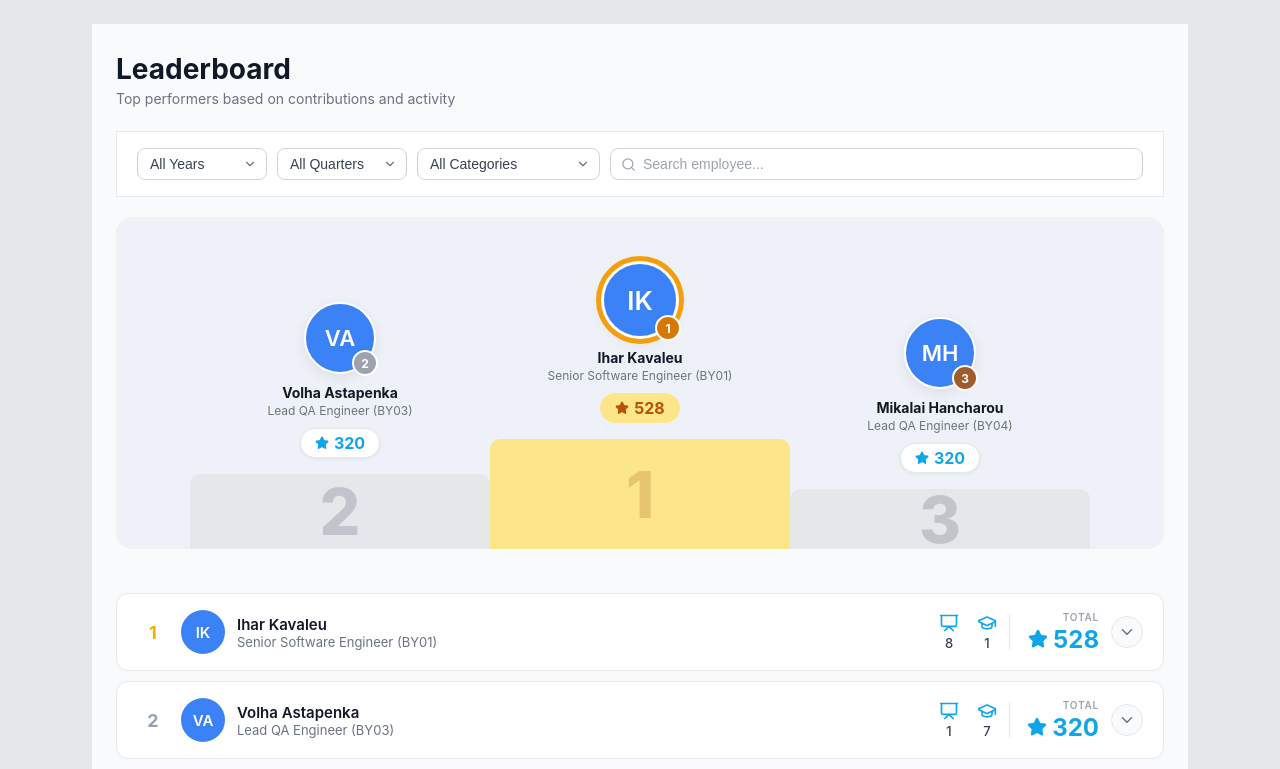
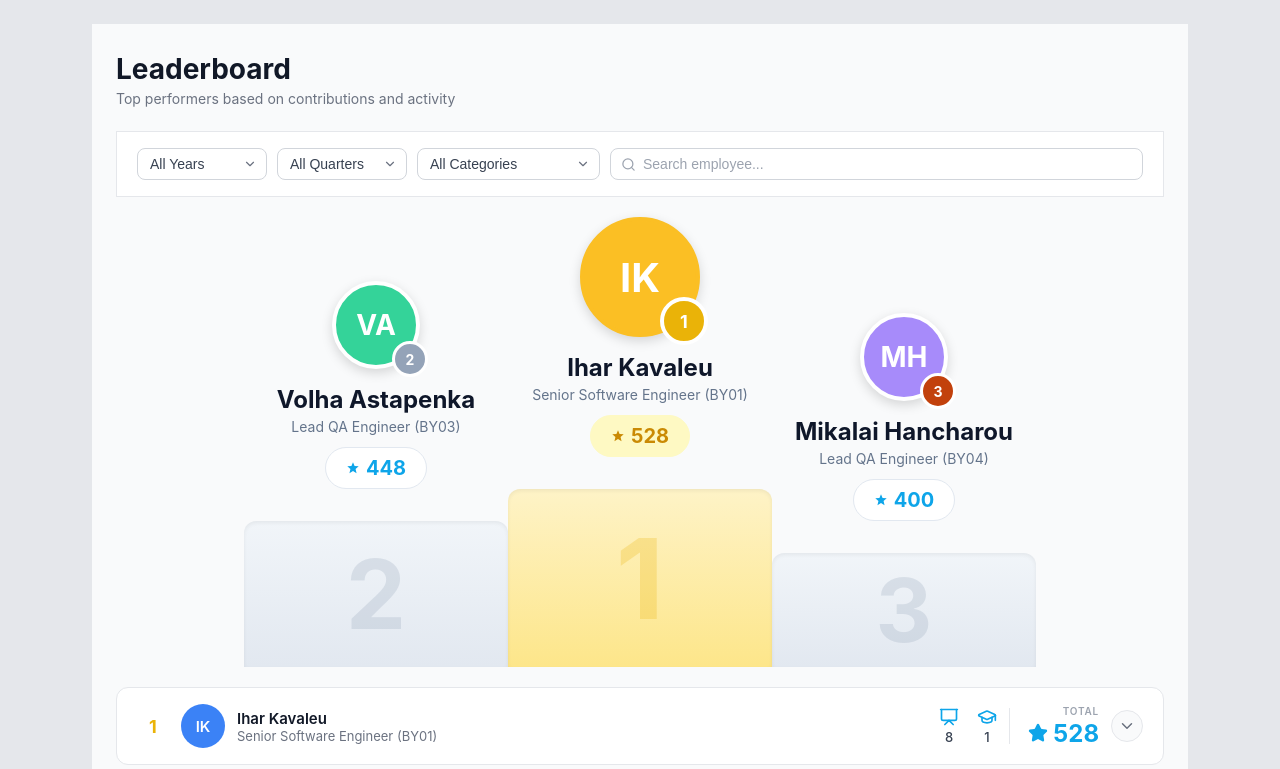
Before and after one commit to Gennady-Andreyev/Vention-AI-Challenge-2.0, a React (Vite) app in the folder task-1/: page / in a window 1280 px wide. Shown: the top 769 px of the page. Built offline with nearby package versions, Linux system fonts and the light colour scheme.

Commit message:
Podium and text colors fix

```diff
--- a/task-1/src/components/LeaderboardRow.css
+++ b/task-1/src/components/LeaderboardRow.css
@@ -200,7 +200,6 @@
 
 .activity-table tbody td {
   padding: 17px 12px 17px 0;
-  color: #111827;
   vertical-align: middle;
 }
 
--- a/task-1/src/components/Podium.css
+++ b/task-1/src/components/Podium.css
@@ -1,187 +1,232 @@
-.podium-section {
-  background: #eef1f7;
-  border-radius: 16px;
-  padding: 32px 24px 0;
-  margin-bottom: 24px;
-  overflow: hidden;
-}
+.podium {
+  --gold-ring:      #FBBF24;
+  --gold-block-1:   #FEF3C7;
+  --gold-block-2:   #FDE68A;
+  --gold-number:    rgba(234, 179, 8, 0.25);
+  --gold-badge:     #EAB308;
+  --score-bg:       #FEF9C3;
+  --score-fg:       #CA8A04;
 
-.podium-cards-row {
+  --silver-ring:    #FFFFFF;
+  --silver-block-1: #F1F5F9;
+  --silver-block-2: #E2E8F0;
+  --silver-number:  rgba(148, 163, 184, 0.25);
+  --silver-badge:   #94A3B8;
+
+  --bronze-ring:    #FFFFFF;
+  --bronze-block-1: #F1F5F9;
+  --bronze-block-2: #E2E8F0;
+  --bronze-number:  rgba(148, 163, 184, 0.25);
+  --bronze-badge:   #C2410C;
+
+  --text-primary:   #0F172A;
+  --text-muted:     #64748B;
+
+  --shadow-soft:    0 4px 12px rgba(0,0,0,0.15);
+  --shadow-inset:   inset 0 2px 4px rgba(0,0,0,0.06);
+  --radius-pill:    999px;
+
   display: flex;
   align-items: flex-end;
   justify-content: center;
-  gap: 0;
 }
 
-.podium-slot {
+.podium-col {
+  width: 264px;
   display: flex;
   flex-direction: column;
   align-items: center;
-  flex: 1;
-  max-width: 300px;
 }
 
-.podium-card {
+
+.podium-userblock {
   display: flex;
   flex-direction: column;
   align-items: center;
-  padding: 12px 8px 16px;
-  width: 100%;
+  margin-bottom: 16px;
 }
 
 .podium-avatar-wrap {
   position: relative;
-  margin-bottom: 10px;
 }
 
 .podium-avatar {
-  width: 72px;
-  height: 72px;
-  border-radius: 50%;
-  background: #3b82f6;
-  color: #fff;
   display: flex;
   align-items: center;
   justify-content: center;
-  font-size: 22px;
-  font-weight: 600;
-  border: 2px solid #fff;
-  box-shadow: 0 4px 14px rgba(0,0,0,0.08);
+  border-radius: 50%;
+  font-weight: 700;
+  color: #fff;
+  box-shadow: var(--shadow-soft);
 }
 
-.gold .podium-avatar {
-  width: 78px;
-  height: 78px;
-  font-size: 26px;
-  border: 3px solid #fff;
-  box-shadow: 0 0 0 5px #f59e0b, 0 4px 14px rgba(0,0,0,0.08);
+.podium-avatar--gold {
+  width: 120px;
+  height: 120px;
+  font-size: 40px;
+  border: 4px solid var(--gold-ring);
 }
 
-.gold .podium-score {
-  background: #fde68a;
-  border-color: #fde68a;
-  color: #b45309;
-  box-shadow: none;
+.podium-avatar--silver {
+  width: 88px;
+  height: 88px;
+  font-size: 28px;
+  border: 4px solid var(--silver-ring);
 }
 
-.gold .podium-star {
-  color: #b45309;
+.podium-avatar--bronze {
+  width: 88px;
+  height: 88px;
+  font-size: 28px;
+  border: 4px solid var(--bronze-ring);
 }
 
-.podium-rank-badge {
+.podium-badge {
   position: absolute;
-  bottom: -2px;
-  right: -2px;
-  width: 26px;
-  height: 26px;
+  bottom: -8px;
+  right: -8px;
   border-radius: 50%;
   display: flex;
   align-items: center;
   justify-content: center;
-  font-size: 12px;
+  color: #fff;
   font-weight: 700;
-  color: #fff;
-  border: 2px solid #fff;
 }
 
-.gold-badge   { background: #d97706; }
-.silver-badge { background: #9ca3af; }
-.bronze-badge { background: #a05c2c; }
+.podium-badge--gold {
+  width: 48px;
+  height: 48px;
+  font-size: 18px;
+  background: var(--gold-badge);
+  border: 4px solid #fff;
+}
+
+.podium-badge--silver {
+  width: 36px;
+  height: 36px;
+  font-size: 14px;
+  background: var(--silver-badge);
+  border: 3px solid #fff;
+}
+
+.podium-badge--bronze {
+  width: 36px;
+  height: 36px;
+  font-size: 14px;
+  background: var(--bronze-badge);
+  border: 3px solid #fff;
+}
 
 .podium-name {
-  font-size: 14px;
+  font-size: 24px;
   font-weight: 700;
-  color: #111827;
+  color: var(--text-primary);
+  margin-top: 16px;
+  margin-bottom: 4px;
   text-align: center;
-  margin-bottom: 2px;
 }
 
-.podium-meta {
-  font-size: 12px;
-  color: #6b7280;
+.podium-role {
+  font-size: 14px;
+  font-weight: 400;
+  color: var(--text-muted);
   text-align: center;
-  margin-bottom: 10px;
 }
 
 .podium-score {
   display: inline-flex;
   align-items: center;
-  gap: 5px;
-  font-size: 16px;
+  gap: 6px;
+  padding: 8px 20px;
+  border-radius: var(--radius-pill);
+  background: #fff;
+  color: #0EA5E9;
+  font-size: 20px;
   font-weight: 700;
-  color: #0ea5e9;
-  background: #fff;
-  border: 1.5px solid #e5e7eb;
-  border-radius: 20px;
-  padding: 4px 14px;
-  box-shadow: 0 1px 4px rgba(0,0,0,0.06);
+  margin-top: 12px;
+  margin-bottom: 16px;
+  border: 1px solid #E2E8F0;
 }
 
-.podium-star {
-  color: #0ea5e9;
+.podium-col--gold .podium-score {
+  background: var(--score-bg);
+  color: var(--score-fg);
+  border-color: var(--score-bg);
 }
 
-.podium-platform {
-  width: 100%;
-  border-radius: 10px 10px 0 0;
+.podium-block {
+  width: 264px;
+  border-radius: 12px 12px 0 0;
+  box-shadow: var(--shadow-inset);
   display: flex;
   align-items: center;
   justify-content: center;
 }
 
-.podium-platform span {
-  font-size: 64px;
-  font-weight: 800;
-  opacity: 0.2;
+.podium-block span {
+  font-weight: 700;
+  line-height: 1;
 }
 
-.podium-platform-1 {
-  height: 110px;
-  background: #fde68a;
-  color: #92400e;
+.podium-block--gold {
+  height: 178px;
+  background: linear-gradient(180deg, var(--gold-block-1), var(--gold-block-2));
 }
 
-.podium-platform-2 {
-  height: 75px;
-  background: #e5e7eb;
-  color: #374151;
+.podium-block--gold span {
+  font-size: 112px;
+  color: var(--gold-number);
 }
 
-.podium-platform-3 {
-  height: 60px;
-  background: #e5e7eb;
-  color: #374151;
+.podium-block--silver {
+  height: 146px;
+  background: linear-gradient(180deg, var(--silver-block-1), var(--silver-block-2));
 }
 
-@media (max-width: 700px) {
-  .podium-section {
-    padding: 20px 16px;
-  }
-  .podium-cards-row {
+.podium-block--silver span {
+  font-size: 96px;
+  color: var(--silver-number);
+}
+
+.podium-block--bronze {
+  height: 114px;
+  background: linear-gradient(180deg, var(--bronze-block-1), var(--bronze-block-2));
+}
+
+.podium-block--bronze span {
+  font-size: 88px;
+  color: var(--bronze-number);
+}
+
+@media (max-width: 900px) {
+  .podium {
     flex-direction: column;
     align-items: stretch;
     gap: 14px;
   }
-  .podium-slot {
-    max-width: 100%;
+  .podium-col {
+    width: 100%;
   }
-  .podium-slot-1 { order: 1; }
-  .podium-slot-2 { order: 2; }
-  .podium-slot-3 { order: 3; }
-  .podium-platform {
-    display: none;
+  .podium-col--gold {
+    margin-bottom: 0;
+    order: 1;
   }
-  .podium-card {
-    padding: 16px 12px;
+  .podium-col--silver { order: 2; }
+  .podium-col--bronze { order: 3; }
+  .podium-block { display: none; }
+  .podium-userblock {
+    margin-bottom: 0;
+    padding: 16px;
     background: #fff;
     border: 1px solid #e5e7eb;
     border-radius: 12px;
   }
-  .gold .podium-avatar {
-    width: 76px;
-    height: 76px;
-    font-size: 24px;
-    border: 3px solid #fff;
-    box-shadow: 0 0 0 5px #f59e0b, 0 4px 14px rgba(0,0,0,0.08);
+  .podium-avatar--gold {
+    width: 96px;
+    height: 96px;
+    font-size: 32px;
+  }
+  .podium-name {
+    font-size: 20px;
   }
 }
--- a/task-1/src/components/Podium.jsx
+++ b/task-1/src/components/Podium.jsx
@@ -1,24 +1,54 @@
-import { Star } from 'lucide-react'
 import './Podium.css'
+
+const PASTEL_PALETTE = ['#60A5FA', '#34D399', '#F472B6', '#FBBF24', '#A78BFA']
 
 function getInitials(name) {
   return name.split(' ').map(n => n[0]).join('').slice(0, 2).toUpperCase()
 }
 
-function PodiumCard({ person, medalClass }) {
-  if (!person) return <div className={`podium-card podium-empty ${medalClass}`} />
+function pickColor(initials) {
+  let hash = 0
+  for (let i = 0; i < initials.length; i++) {
+    hash = (hash << 5) - hash + initials.charCodeAt(i)
+    hash |= 0
+  }
+  return PASTEL_PALETTE[Math.abs(hash) % PASTEL_PALETTE.length]
+}
+
+function StarIcon({ size = 14 }) {
+  return (
+    <svg width={size} height={size} viewBox="0 0 24 24" fill="currentColor" aria-hidden="true">
+      <path d="M12 2 L14.7 8.6 L21.8 9.2 L16.4 13.9 L18.1 20.9 L12 17.3 L5.9 20.9 L7.6 13.9 L2.2 9.2 L9.3 8.6 Z" />
+    </svg>
+  )
+}
+
+function PodiumColumn({ person, medal, rank }) {
+  if (!person) return <div className={`podium-col podium-col--${medal}`} />
   const initials = getInitials(person.name)
+  const color = pickColor(initials)
+
   return (
-    <div className={`podium-card ${medalClass}`}>
-      <div className="podium-avatar-wrap">
-        <div className="podium-avatar">{initials}</div>
-        <div className={`podium-rank-badge ${medalClass}-badge`}>{person.rank}</div>
+    <div className={`podium-col podium-col--${medal}`}>
+      <div className="podium-userblock">
+        <div className="podium-avatar-wrap">
+          <div
+            className={`podium-avatar podium-avatar--${medal}`}
+            style={{ background: color }}
+          >
+            {initials}
+          </div>
+          <div className={`podium-badge podium-badge--${medal}`}>{rank}</div>
+        </div>
+        <div className="podium-name">{person.name}</div>
+        <div className="podium-role">{person.title} ({person.unit})</div>
+        <div className="podium-score">
+          <StarIcon size={14} />
+          <span>{person.filteredTotal}</span>
+        </div>
       </div>
-      <div className="podium-name">{person.name}</div>
-      <div className="podium-meta">{person.title} ({person.unit})</div>
-      <div className="podium-score">
-        <Star size={14} className="podium-star" fill="currentColor" />
-        {person.filteredTotal}
+      <div className={`podium-block podium-block--${medal}`}>
+        <span>{rank}</span>
       </div>
     </div>
   )
@@ -30,21 +60,10 @@ export default function Podium({ ranked }) {
   const third = ranked[2]
 
   return (
-    <div className="podium-section">
-      <div className="podium-cards-row">
-        <div className="podium-slot podium-slot-2">
-          <PodiumCard person={second} medalClass="silver" />
-          <div className="podium-platform podium-platform-2"><span>2</span></div>
-        </div>
-        <div className="podium-slot podium-slot-1">
-          <PodiumCard person={first} medalClass="gold" />
-          <div className="podium-platform podium-platform-1"><span>1</span></div>
-        </div>
-        <div className="podium-slot podium-slot-3">
-          <PodiumCard person={third} medalClass="bronze" />
-          <div className="podium-platform podium-platform-3"><span>3</span></div>
-        </div>
-      </div>
+    <div className="podium">
+      <PodiumColumn person={second} medal="silver" rank={2} />
+      <PodiumColumn person={first} medal="gold" rank={1} />
+      <PodiumColumn person={third} medal="bronze" rank={3} />
     </div>
   )
 }
--- a/task-1/src/data/mockData.js
+++ b/task-1/src/data/mockData.js
@@ -33,6 +33,7 @@ export const employees = [
       { id: 'b3', name: '[REG] Talk "How We Built Our Engineering Ladders"', category: CATEGORIES.PUBLIC_SPEAKING, date: '2025-04-03', points: 64 },
       { id: 'b4', name: '[LAB] Mentoring of Vilte Petrauskaite', category: CATEGORIES.EDUCATION, date: '2024-12-15', points: 64 },
       { id: 'b5', name: '[LAB] Lecture "Effective 1-on-1s"', category: CATEGORIES.EDUCATION, date: '2024-10-08', points: 16 },
+      { id: 'b6', name: '[REG] Conference Talk "Hiring Senior Engineers"', category: CATEGORIES.PUBLIC_SPEAKING, date: '2024-08-15', points: 64 },
     ],
   },
   {
@@ -49,6 +50,8 @@ export const employees = [
       { id: 'c6', name: '[LAB] Mentoring of Alena Mikalaeva', category: CATEGORIES.EDUCATION, date: '2025-04-15', points: 64 },
       { id: 'c7', name: '[LAB] Mentoring of Marek Kowalski', category: CATEGORIES.EDUCATION, date: '2025-04-15', points: 64 },
       { id: 'c8', name: '[REG] Offline Meetup "Quality Gates: Stop, Test, Go!"', category: CATEGORIES.PUBLIC_SPEAKING, date: '2025-05-14', points: 64 },
+      { id: 'c9', name: '[LAB] Mentoring of Anastasiya Hramyka', category: CATEGORIES.EDUCATION, date: '2025-03-12', points: 64 },
+      { id: 'c10', name: '[REG] Meetup "QA Automation in 2025"', category: CATEGORIES.PUBLIC_SPEAKING, date: '2024-10-08', points: 64 },
     ],
   },
   {
@@ -65,6 +68,8 @@ export const employees = [
       { id: 'd6', name: '[LAB] Lecture "Playwright Workshop Advanced 1"', category: CATEGORIES.EDUCATION, date: '2025-04-14', points: 16 },
       { id: 'd7', name: '[LAB] Lecture "Playwright Workshop Advanced 2"', category: CATEGORIES.EDUCATION, date: '2025-04-14', points: 16 },
       { id: 'd8', name: '[LAB] Lecture "Playwright Workshop Base 1"', category: CATEGORIES.EDUCATION, date: '2025-04-14', points: 16 },
+      { id: 'd9', name: '[LAB] Lecture "API Testing with Postman"', category: CATEGORIES.EDUCATION, date: '2025-03-21', points: 16 },
+      { id: 'd10', name: '[LAB] Mentoring of Maryia Bandarenka', category: CATEGORIES.EDUCATION, date: '2025-02-08', points: 64 },
     ],
   },
   {
@@ -80,6 +85,8 @@ export const employees = [
       { id: 'e5', name: '[LAB] Mentoring of Anastasiya Hramyka', category: CATEGORIES.EDUCATION, date: '2025-02-14', points: 64 },
       { id: 'e6', name: '[LAB] Lecture "BDD with Cucumber"', category: CATEGORIES.EDUCATION, date: '2024-11-19', points: 16 },
       { id: 'e7', name: '[LAB] Lecture "Performance Testing Basics"', category: CATEGORIES.EDUCATION, date: '2024-09-07', points: 16 },
+      { id: 'e8', name: '[LAB] Lecture "Test Reporting Best Practices"', category: CATEGORIES.EDUCATION, date: '2024-08-14', points: 16 },
+      { id: 'e9', name: '[UNI] Lecture for students "QA as a Career Path"', category: CATEGORIES.UNIVERSITY, date: '2025-04-10', points: 32 },
     ],
   },
   {
@@ -97,6 +104,7 @@ export const employees = [
       { id: 'f7', name: '[LAB] Lecture "Testing React Components"', category: CATEGORIES.EDUCATION, date: '2024-10-15', points: 16 },
       { id: 'f8', name: '[REG] Talk "From Junior to Senior Frontend Dev"', category: CATEGORIES.PUBLIC_SPEAKING, date: '2025-03-22', points: 64 },
       { id: 'f9', name: '[REG] Meetup "Modern CSS Techniques"', category: CATEGORIES.PUBLIC_SPEAKING, date: '2024-11-28', points: 64 },
+      { id: 'f10', name: '[UNI] Lecture for students "From Bootcamp to Junior Dev"', category: CATEGORIES.UNIVERSITY, date: '2025-05-22', points: 32 },
     ],
   },
   {
@@ -108,6 +116,7 @@ export const employees = [
       { id: 'g1', name: '[LAB] Lecture "Onboarding Best Practices"', category: CATEGORIES.EDUCATION, date: '2025-10-07', points: 16 },
       { id: 'g2', name: '[LAB] Lecture "Building Psychological Safety"', category: CATEGORIES.EDUCATION, date: '2025-08-21', points: 16 },
       { id: 'g3', name: '[LAB] Mentoring of Alesia Charnyshova', category: CATEGORIES.EDUCATION, date: '2025-06-10', points: 64 },
+      { id: 'g4', name: '[LAB] Lecture "Hiring for Cultural Fit"', category: CATEGORIES.EDUCATION, date: '2025-04-15', points: 16 },
     ],
   },
   {
@@ -120,6 +129,7 @@ export const employees = [
       { id: 'h2', name: '[LAB] Lecture "Visual Regression Testing"', category: CATEGORIES.EDUCATION, date: '2025-09-18', points: 16 },
       { id: 'h3', name: '[LAB] Lecture "Shift-Left Testing Strategy"', category: CATEGORIES.EDUCATION, date: '2025-07-02', points: 16 },
       { id: 'h4', name: '[LAB] Mentoring of Siarhei Sakalouski', category: CATEGORIES.EDUCATION, date: '2025-04-28', points: 64 },
+      { id: 'h5', name: '[LAB] Mentoring of Marek Kowalski', category: CATEGORIES.EDUCATION, date: '2025-03-08', points: 64 },
     ],
   },
   {
@@ -131,6 +141,8 @@ export const employees = [
       { id: 'i1', name: '[LAB] Lecture "Load Testing with k6"', category: CATEGORIES.EDUCATION, date: '2025-10-24', points: 16 },
       { id: 'i2', name: '[LAB] Lecture "Mobile Testing Fundamentals"', category: CATEGORIES.EDUCATION, date: '2025-08-09', points: 16 },
       { id: 'i3', name: '[LAB] Mentoring of Vilte Petrauskaite', category: CATEGORIES.EDUCATION, date: '2025-05-16', points: 64 },
+      { id: 'i4', name: '[LAB] Lecture "Cypress Best Practices"', category: CATEGORIES.EDUCATION, date: '2025-06-04', points: 16 },
+      { id: 'i5', name: '[LAB] Lecture "Test Data Management"', category: CATEGORIES.EDUCATION, date: '2025-04-19', points: 16 },
     ],
   },
   {
@@ -143,6 +155,8 @@ export const employees = [
       { id: 'j2', name: '[LAB] Lecture "LINQ in Practice"', category: CATEGORIES.EDUCATION, date: '2025-08-27', points: 16 },
       { id: 'j3', name: '[LAB] Lecture "Entity Framework Core"', category: CATEGORIES.EDUCATION, date: '2025-06-13', points: 16 },
       { id: 'j4', name: '[LAB] Mentoring of Alena Mikalaeva', category: CATEGORIES.EDUCATION, date: '2025-03-05', points: 64 },
+      { id: 'j5', name: '[LAB] Lecture "Async/Await Patterns in C#"', category: CATEGORIES.EDUCATION, date: '2025-04-30', points: 16 },
+      { id: 'j6', name: '[LAB] Lecture "Dependency Injection in .NET"', category: CATEGORIES.EDUCATION, date: '2025-02-14', points: 16 },
     ],
   },
   {
@@ -155,6 +169,8 @@ export const employees = [
       { id: 'k2', name: '[LAB] Lecture "Kubernetes Basics"', category: CATEGORIES.EDUCATION, date: '2025-09-25', points: 16 },
       { id: 'k3', name: '[LAB] Lecture "CI/CD Pipelines with GitHub Actions"', category: CATEGORIES.EDUCATION, date: '2025-07-08', points: 16 },
       { id: 'k4', name: '[LAB] Mentoring of Yauheni Kazlou', category: CATEGORIES.EDUCATION, date: '2025-04-22', points: 64 },
+      { id: 'k5', name: '[LAB] Lecture "Helm Charts in Practice"', category: CATEGORIES.EDUCATION, date: '2025-05-20', points: 16 },
+      { id: 'k6', name: '[UNI] Lecture for students "DevOps Fundamentals"', category: CATEGORIES.UNIVERSITY, date: '2025-03-18', points: 32 },
     ],
   },
   {
@@ -169,6 +185,10 @@ export const employees = [
       { id: 'l4', name: '[LAB] Lecture "Risk-Based Testing"', category: CATEGORIES.EDUCATION, date: '2025-02-18', points: 16 },
       { id: 'l5', name: '[LAB] Lecture "Defect Lifecycle Management"', category: CATEGORIES.EDUCATION, date: '2024-12-10', points: 16 },
       { id: 'l6', name: '[LAB] Lecture "Exploratory Testing Techniques"', category: CATEGORIES.EDUCATION, date: '2024-10-02', points: 16 },
+      { id: 'l7', name: '[LAB] Mentoring of Giorgi Beridze', category: CATEGORIES.EDUCATION, date: '2025-03-22', points: 64 },
+      { id: 'l8', name: '[LAB] Lecture "Test Pyramid in Practice"', category: CATEGORIES.EDUCATION, date: '2025-01-15', points: 16 },
+      { id: 'l9', name: '[LAB] Lecture "Code Review Checklists"', category: CATEGORIES.EDUCATION, date: '2024-11-08', points: 16 },
+      { id: 'l10', name: '[LAB] Lecture "Flaky Test Mitigation"', category: CATEGORIES.EDUCATION, date: '2024-09-25', points: 16 },
     ],
   },
   {
@@ -184,6 +204,8 @@ export const employees = [
       { id: 'm5', name: '[UNI] Lecture for students at ITPU (repeat)', category: CATEGORIES.UNIVERSITY, date: '2025-04-03', points: 16 },
       { id: 'm6', name: '[UNI] Lecture for students at INHA', category: CATEGORIES.UNIVERSITY, date: '2025-04-01', points: 32 },
       { id: 'm7', name: '[LAB] Mentoring of Rustam Polvonov', category: CATEGORIES.EDUCATION, date: '2025-02-12', points: 64 },
+      { id: 'm8', name: '[LAB] Mentoring of Bekzod Karimov', category: CATEGORIES.EDUCATION, date: '2025-08-20', points: 64 },
+      { id: 'm9', name: '[LAB] Lecture "Dapper ORM Basics"', category: CATEGORIES.EDUCATION, date: '2025-06-15', points: 16 },
     ],
   },
   {
@@ -207,6 +229,7 @@ export const employees = [
       { id: 'o1', name: '[UNI] Guest Lecture "Product Thinking for Engineers"', category: CATEGORIES.UNIVERSITY, date: '2025-06-20', points: 32 },
       { id: 'o2', name: '[LAB] Lecture "Writing Effective PRDs"', category: CATEGORIES.EDUCATION, date: '2025-04-09', points: 16 },
       { id: 'o3', name: '[LAB] Lecture "Stakeholder Communication"', category: CATEGORIES.EDUCATION, date: '2025-02-20', points: 16 },
+      { id: 'o4', name: '[UNI] Guest Lecture "Roadmap Prioritization"', category: CATEGORIES.UNIVERSITY, date: '2025-03-15', points: 32 },
     ],
   },
 ]
```
